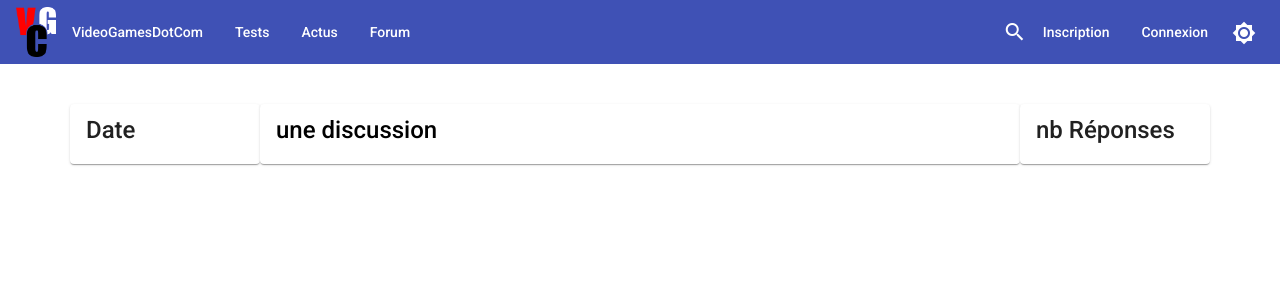
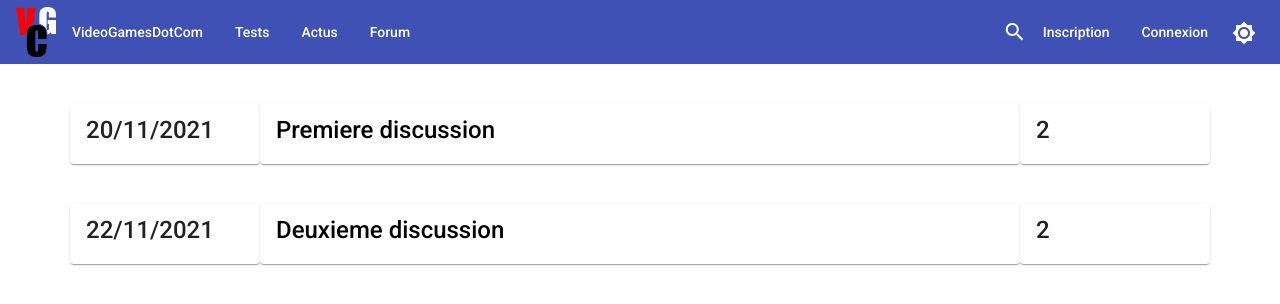
Before and after one commit to Khoz0/VideoGamesDotCom, an Angular app in the folder front/: page /forum in a window 1280 px wide. Shown: the top 304 px of the page. Built offline with nearby package versions, Linux system fonts and the light colour scheme.

Commit message:
Creation des discussions et des posts

```diff
--- a/front/src/app/data/discussions.ts
+++ b/front/src/app/data/discussions.ts
@@ -1,3 +1,19 @@
-export const DISCUSSIONS = [];
+export const DISCUSSIONS =
+  [
+    {
+      id : "1",
+      title: "Premiere discussion",
+      creationDate: "20/11/2021",
+      author: "Khozo",
+      responses: 2
+    },
+    {
+      id : "2",
+      title: "Deuxieme discussion",
+      creationDate: "22/11/2021",
+      author: "Dextlight",
+      responses: 2
+    }
+  ];
 
 // TODO : Remplir avec des discussions
--- a/front/src/app/data/posts.ts
+++ b/front/src/app/data/posts.ts
@@ -1,3 +1,33 @@
-export const POSTS = [];
+export const POSTS =
+  [
+    {
+      id: "1",
+      idDiscussion: "1",
+      author: "Khozo",
+      text: "Elo guys",
+      creationDate: "24/11/2021",
+    },
+    {
+      id: "2",
+      idDiscussion: "1",
+      author: "Dextlight",
+      text: "Yo dude",
+      creationDate: "25/11/2021",
+    },
+    {
+      id: "3",
+      idDiscussion: "2",
+      author: "Dextlight",
+      text: "What's up",
+      creationDate: "24/11/2021",
+    },
+    {
+      id: "4",
+      idDiscussion: "2",
+      author: "Khozo",
+      text: "Fine thanks",
+      creationDate: "26/11/2021",
+    }
+  ];
 
 // TODO : Remplir avec des posts associés à des discussions
--- a/front/src/app/forum/forum.component.html
+++ b/front/src/app/forum/forum.component.html
@@ -1,24 +1,24 @@
 <div class="container">
-  <!-- TODO : ngFor sur un nb de discussions (affichage x par x) -->
-  <div class="row" style="margin-top: 5vh">
+  <div class="row" style="margin-top: 5vh" *ngFor="let discussion of discussions">
     <mat-card class="col-md-2">
       <mat-card-title>
-        Date
+        {{discussion.creationDate}}
       </mat-card-title>
     </mat-card>
     <mat-card class="col-md-8" [routerLink]="'/discussion'" (mouseover)="changeText=true" (mouseout)="changeText=false">
       <mat-card-title-group class="align-content-center">
+        <!-- TODO : corriger le changeText pour ne pas qu'il se propage à tous -->
         <mat-card-title *ngIf="changeText" style="color: cornflowerblue">
-          une discussion
+          {{discussion.title}}
         </mat-card-title>
         <mat-card-title *ngIf="!changeText" style="color: black">
-          une discussion
+          {{discussion.title}}
         </mat-card-title>
       </mat-card-title-group>
     </mat-card>
     <mat-card class="col-md-2">
       <mat-card-title>
-        nb Réponses
+        {{discussion.responses}}
       </mat-card-title>
     </mat-card>
   </div>
--- a/front/src/app/forum/forum.component.ts
+++ b/front/src/app/forum/forum.component.ts
@@ -1,4 +1,6 @@
 import { Component, OnInit } from '@angular/core';
+import {Discussion} from "../shared/types/discussion.type";
+import {DISCUSSIONS} from "../data/discussions";
 
 @Component({
   selector: 'app-forum',
@@ -7,13 +9,31 @@ import { Component, OnInit } from '@angular/core';
 })
 export class ForumComponent implements OnInit {
 
-  changeText: boolean;
+  private _changeText: boolean;
+  private _discussions: Discussion[];
 
   constructor() {
-    this.changeText = false;
+    this._discussions = DISCUSSIONS;
+    this._changeText = false;
   }
 
   ngOnInit(): void {
   }
 
+  get changeText(): boolean {
+    return this._changeText;
+  }
+
+  set changeText(value: boolean) {
+    this._changeText = value;
+  }
+
+  get discussions(): Discussion[] {
+    return this._discussions;
+  }
+
+  set discussions(value: Discussion[]) {
+    this._discussions = value;
+  }
+
 }
--- a/front/src/app/shared/discusion/discusion.component.html
+++ b/front/src/app/shared/discusion/discusion.component.html
@@ -1,3 +1,20 @@
-<p>discusion works!</p>
-
-<!-- TODO : ngFor sur un nb de post associés à une discussion (affichage x par x) -->
+<div class="container">
+  <div class="row" style="margin-top: 5vh" *ngFor="let post of posts">
+    <div *ngIf="post.idDiscussion === this.getId()">
+      <mat-card class="col-md-4">
+        <mat-card-title>
+          {{post.author}}
+          <br>
+          {{post.creationDate}}
+        </mat-card-title>
+      </mat-card>
+      <mat-card class="col-md-8" [routerLink]="'/discussion'">
+        <mat-card-title-group class="align-content-center">
+          <mat-card-title>
+            {{post.text}}
+          </mat-card-title>
+        </mat-card-title-group>
+      </mat-card>
+    </div>
+  </div>
+</div>
--- a/front/src/app/shared/discusion/discusion.component.ts
+++ b/front/src/app/shared/discusion/discusion.component.ts
@@ -1,4 +1,8 @@
 import { Component, OnInit } from '@angular/core';
+import {DISCUSSIONS} from "../../data/discussions";
+import {Discussion} from "../types/discussion.type";
+import {Post} from "../types/post.type";
+import {POSTS} from "../../data/posts";
 
 @Component({
   selector: 'app-discusion',
@@ -7,9 +11,25 @@ import { Component, OnInit } from '@angular/core';
 })
 export class DiscusionComponent implements OnInit {
 
-  constructor() { }
+  private _posts: Post[];
+
+
+  constructor() {
+    this._posts = POSTS;
+  }
 
   ngOnInit(): void {
   }
 
+  get posts(): Post[] {
+    return this._posts;
+  }
+
+  set posts(value: Post[]) {
+    this._posts = value;
+  }
+
+  getId() {
+    return "1";
+  }
 }
--- a/front/src/app/shared/post/post.component.ts
+++ b/front/src/app/shared/post/post.component.ts
@@ -1,4 +1,6 @@
 import { Component, OnInit } from '@angular/core';
+import {POSTS} from "../../data/posts";
+import {Post} from "../types/post.type";
 
 @Component({
   selector: 'app-post',
@@ -7,7 +9,8 @@ import { Component, OnInit } from '@angular/core';
 })
 export class PostComponent implements OnInit {
 
-  constructor() { }
+  constructor() {
+  }
 
   ngOnInit(): void {
   }
```
Also changed, not shown: front/src/app/shared/types/discussion.type.ts (added, +7 -0 lines), front/src/app/shared/types/post.type.ts (added, +7 -0 lines).
